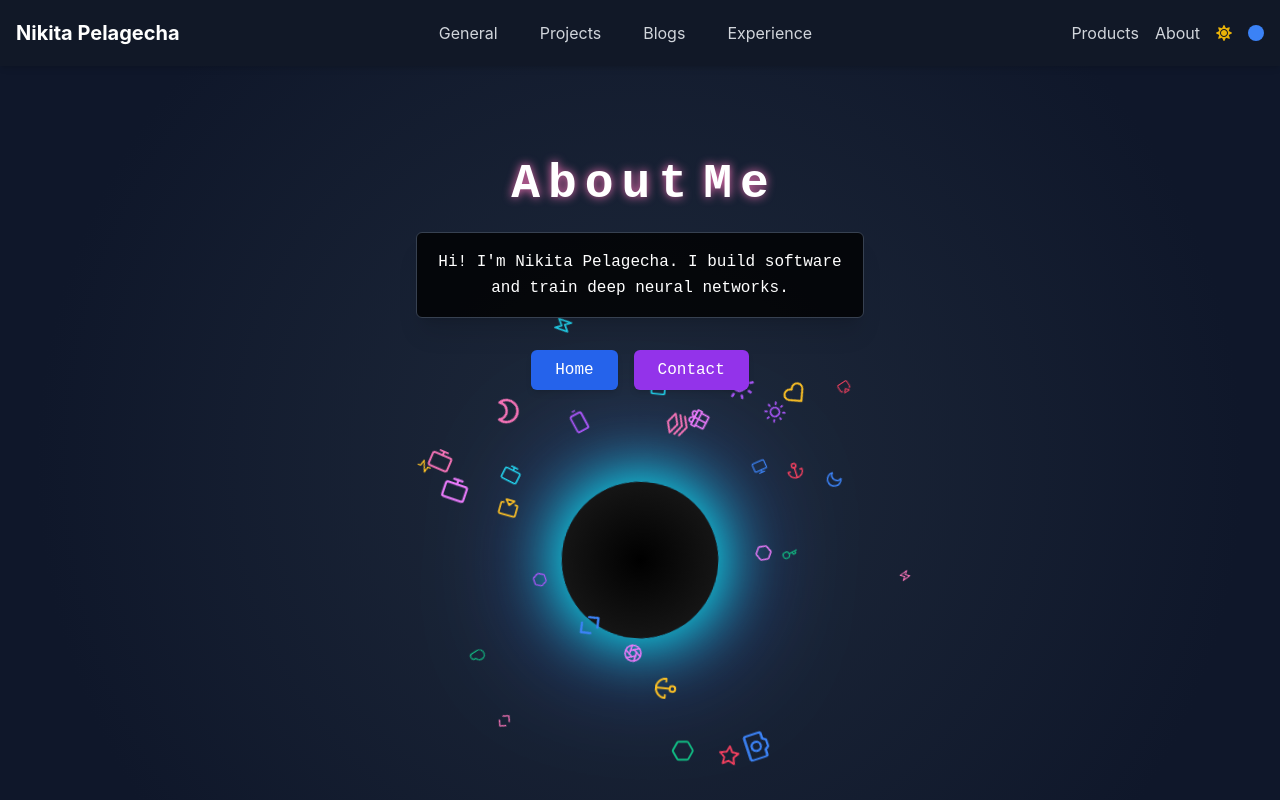
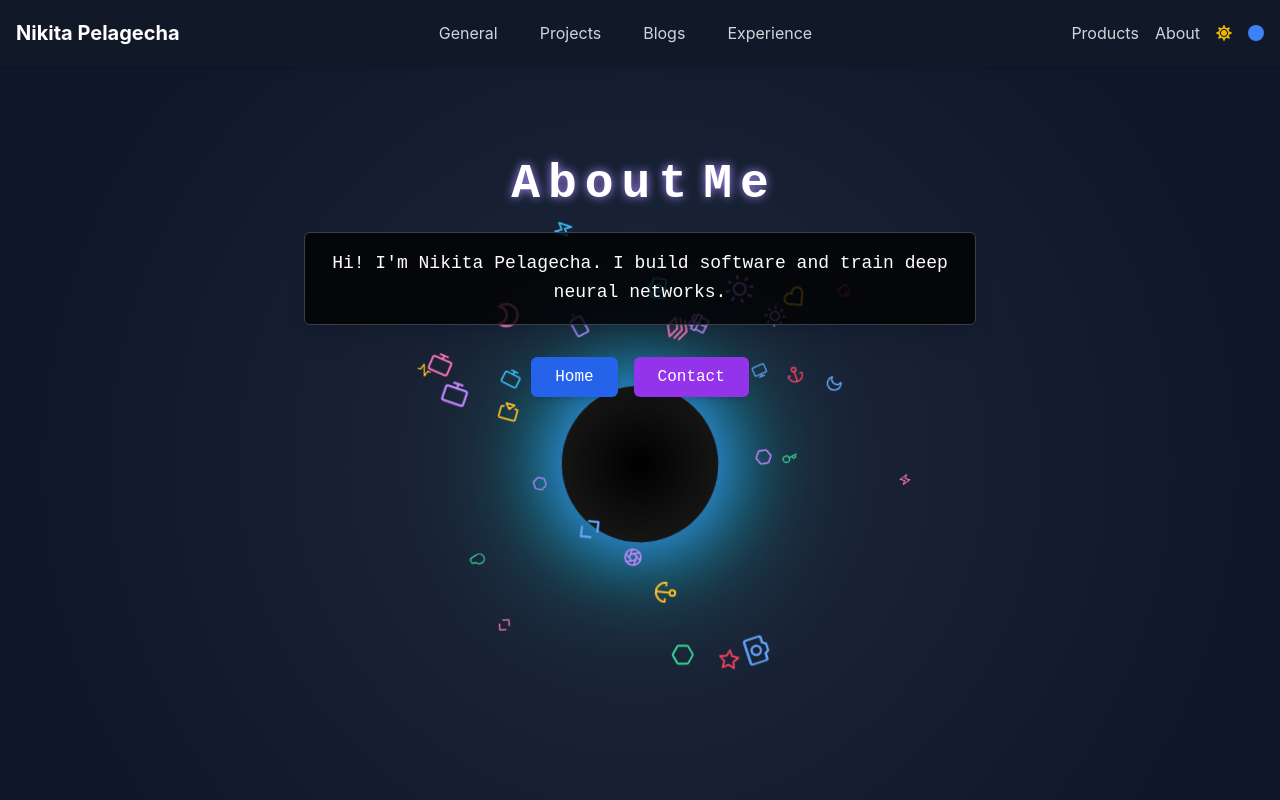
Before and after one commit to pelagecha/website, a Next.js app: page /about in a window 1280 px wide. Shown: the top 800 px of the page. Built offline with nearby package versions, Linux system fonts and the light colour scheme.

Commit message:
changed about page, need to fix theme switching

```diff
--- a/app/about/page.tsx
+++ b/app/about/page.tsx
@@ -1,8 +1,10 @@
 "use client";
 
-import React, { useState, useEffect } from "react";
+import React, { useState, useEffect, useContext } from "react";
 import { motion } from "framer-motion";
 import Link from "next/link";
+import { ThemeContext } from "../context/ThemeContext";
+import { useParticles } from "../context/ParticlesContext";
 import {
     FiAirplay,
     FiAnchor,
@@ -25,7 +27,6 @@ import {
     FiSun,
     FiZap,
 } from "react-icons/fi";
-import { useParticles } from "../context/ParticlesContext";
 
 const ICONS = [
     FiAirplay,
@@ -49,20 +50,22 @@ const ICONS = [
     FiSun,
     FiZap,
 ];
+
 const ICON_COUNT = 30;
+
 const COLORS = [
-    "#3B82F6",
-    "#A855F7",
+    "#60A5FA",
+    "#A78BFA",
     "#F472B6",
     "#FBBF24",
-    "#10B981",
+    "#34D399",
     "#F43F5E",
-    "#22D3EE",
-    "#E879F9",
+    "#38BDF8",
+    "#C084FC",
 ];
+
 const random = (min: number, max: number) => Math.random() * (max - min) + min;
 
-// Define a type for the icon data
 type IconData = {
     Icon: React.ComponentType;
     color: string;
@@ -75,6 +78,8 @@ type IconData = {
 const AboutPage: React.FC = () => {
     const [iconData, setIconData] = useState<IconData[]>([]);
     const { particlesEnabled } = useParticles();
+    const { theme } = useContext(ThemeContext);
+    const [invert, setInvert] = useState(false);
 
     useEffect(() => {
         const generateIconData = () => {
@@ -89,7 +94,6 @@ const AboutPage: React.FC = () => {
         };
         setIconData(generateIconData());
     }, []);
-    const [invert, setInvert] = useState(false);
 
     const shapeVariants = (offsetAngle: number, orbitSpeed: number) => ({
         animate: {
@@ -125,6 +129,10 @@ const AboutPage: React.FC = () => {
         return () => window.removeEventListener("keydown", handleKeyDown);
     }, []);
 
+    useEffect(() => {
+        setInvert(false);
+    }, [theme]);
+
     const headingText = "About Me";
     const letters = headingText.split("");
     const subtitle =
@@ -132,30 +140,30 @@ const AboutPage: React.FC = () => {
 
     return (
         <div
-            className={`relative min-h-screen overflow-hidden text-white select-none bg-gray-900 ${
-                invert ? "invert" : ""
-            }`}
+            className={`relative min-h-screen overflow-hidden select-none ${
+                theme === "dark" ? "text-white" : "text-black"
+            } ${invert ? "invert" : ""}`}
             style={{
                 cursor: "crosshair",
                 fontFamily: "'Press Start 2P', monospace",
+                background:
+                    theme === "dark"
+                        ? "radial-gradient(circle, #1E293B, #0F172A 80%)"
+                        : "radial-gradient(circle, #EFF6FF, #DBEAFE 80%)",
             }}
         >
-            <div
-                className="absolute inset-0 flex items-center justify-center"
-                style={{
-                    background:
-                        "radial-gradient(circle at center, #1e293b, #0f172a 80%)",
-                }}
-            >
+            <div className="absolute inset-0 flex items-center justify-center">
                 {particlesEnabled && (
                     <motion.div
-                        className="relative rounded-full mt-48"
+                        className="relative rounded-full"
                         style={{
                             width: 150,
                             height: 150,
                             background:
-                                "radial-gradient(circle at center, #000000, #1e1e1e)",
-                            boxShadow: "0 0 60px #0ff, 0 0 120px #3B82F6",
+                                theme === "dark"
+                                    ? "radial-gradient(circle, #000000, #1e1e1e)"
+                                    : "radial-gradient(circle, #ffffff, #e2e8f0)",
+                            boxShadow: "0 0 60px #3B82F6, 0 0 120px #0ff",
                         }}
                         initial={{ scale: 1 }}
                         animate={{ scale: [1, 1.05, 1], rotate: [0, 5, -5, 0] }}
@@ -187,7 +195,7 @@ const AboutPage: React.FC = () => {
                                     }}
                                     style={{
                                         transform: `translate(${icon.orbitRadius}px, -50%)`,
-                                        cursor: "grab",
+                                        cursor: "pointer",
                                         display: "flex",
                                         alignItems: "center",
                                         justifyContent: "center",
@@ -220,8 +228,8 @@ const AboutPage: React.FC = () => {
                                 duration: 0.4,
                                 ease: "easeOut",
                             }}
-                            whileHover={{ scale: 1.2, color: "#F472B6" }}
-                            style={{ textShadow: "0 0 10px #F472B6" }}
+                            whileHover={{ scale: 1.2, color: "#A78BFA" }}
+                            style={{ textShadow: "0 0 10px #A78BFA" }}
                         >
                             {char}
                         </motion.span>
@@ -229,7 +237,11 @@ const AboutPage: React.FC = () => {
                 </div>
 
                 <motion.p
-                    className="text-center text-md bg-black/80 p-4 rounded-md shadow-xl max-w-md leading-relaxed border border-gray-700"
+                    className={`text-center text-lg p-4 rounded-md shadow-xl max-w-2xl leading-relaxed border ${
+                        theme === "dark"
+                            ? "bg-black/80 border-gray-700"
+                            : "bg-white/80 border-gray-300"
+                    }`}
                     initial={{ scale: 0.8, opacity: 0, rotate: 2 }}
                     animate={{ scale: 1, opacity: 1, rotate: 0 }}
                     transition={{ duration: 1, ease: "easeOut" }}
@@ -241,7 +253,11 @@ const AboutPage: React.FC = () => {
                 <div className="flex space-x-4 mt-8">
                     <Link href="/" passHref>
                         <motion.button
-                            className="px-6 py-2 bg-blue-600 text-white rounded-md shadow-md hover:bg-blue-700 transition duration-300"
+                            className={`px-6 py-2 rounded-md shadow-md ${
+                                theme === "dark"
+                                    ? "bg-blue-600 text-white hover:bg-blue-700"
+                                    : "bg-blue-400 text-black hover:bg-blue-500"
+                            }`}
                             whileHover={{ scale: 1.1, rotate: 2 }}
                             whileTap={{ scale: 0.95 }}
                         >
@@ -252,7 +268,11 @@ const AboutPage: React.FC = () => {
                         href="mailto:nikitapelagecha@gmail.com"
                         target="_blank"
                         rel="noopener noreferrer"
-                        className="px-6 py-2 bg-purple-600 text-white rounded-md shadow-md hover:bg-purple-700 transition duration-300 inline-block"
+                        className={`px-6 py-2 rounded-md shadow-md ${
+                            theme === "dark"
+                                ? "bg-purple-600 text-white hover:bg-purple-700"
+                                : "bg-purple-400 text-black hover:bg-purple-500"
+                        }`}
                         whileHover={{ scale: 1.1, rotate: -2 }}
                         whileTap={{ scale: 0.95 }}
                     >
```
